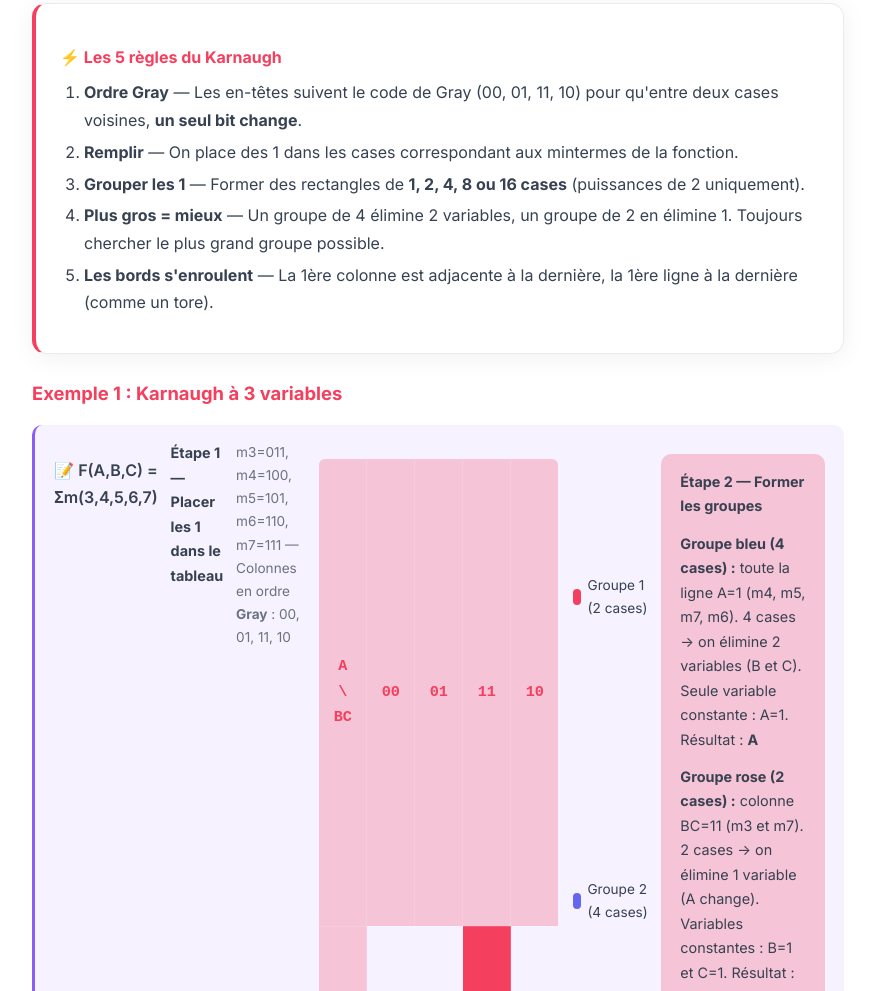
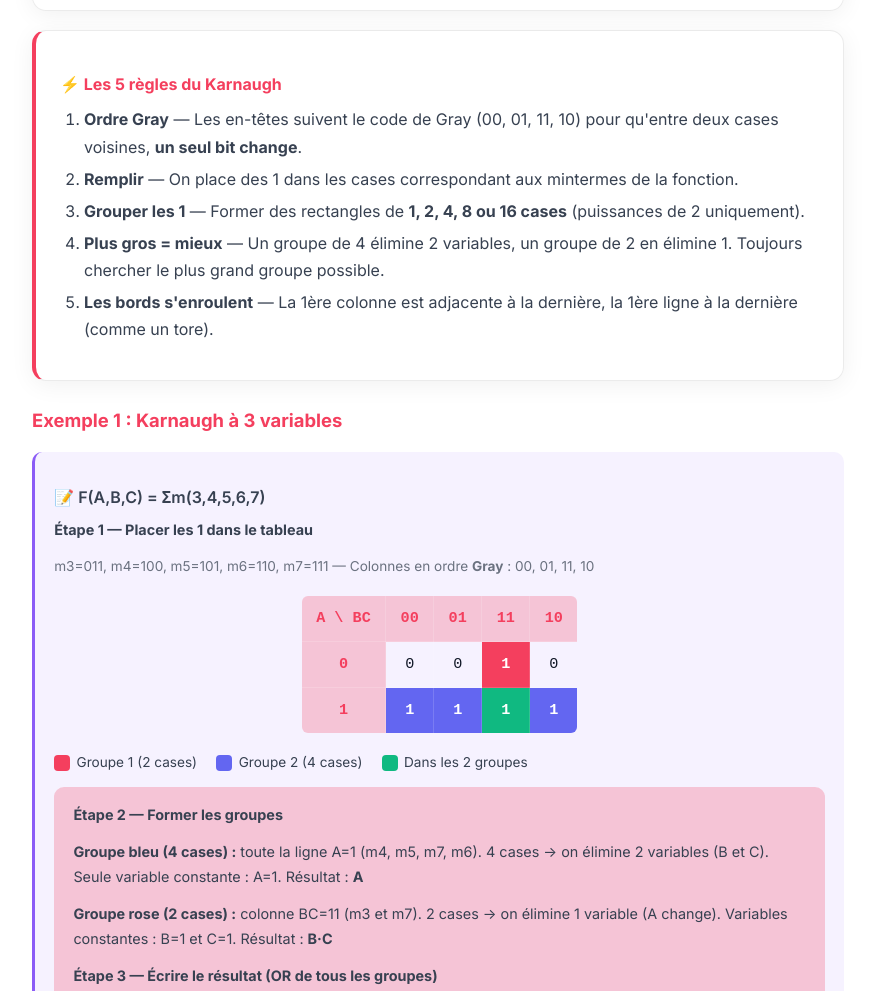
Before and after one commit to Roronoa-Donald/revi-b1, a website: page ato/chapitres/chapitre3.html in a window 1280 px wide. Shown: the part 7510-8501 px from the top of the page, without its empty margins (202-1077 px from the left). Drawn offline with Linux system fonts and the light colour scheme.

Commit message:
fix: example-box display:block + kmap cell visibility

```diff
--- a/assets/css/style.css
+++ b/assets/css/style.css
@@ -364,6 +364,7 @@ body {
     background: rgba(139,92,246,0.08);
     border-left: 3px solid #8b5cf6;
     color: var(--text-secondary);
+    display: block;
 }
 
 /* Mnemonic box (for mnemos/astuces) */
--- a/ato/chapitres/chapitre3.html
+++ b/ato/chapitres/chapitre3.html
@@ -12,7 +12,7 @@
         .dark{--accent:#fb7185;--accent-light:#fda4af;--accent-dark:#f43f5e;--accent-glow:rgba(251,113,133,0.25)}
         .gate-table{text-align:center}.gate-table td,.gate-table th{padding:.4rem .8rem;min-width:50px}
         .kmap{border-collapse:collapse;border:2px solid var(--accent);border-radius:8px;overflow:hidden;margin:1rem auto}
-        .kmap td,.kmap th{padding:.6rem .9rem;text-align:center;font-family:'JetBrains Mono',monospace;font-size:.95rem;border:1px solid var(--border,rgba(255,255,255,.15));min-width:44px}
+        .kmap td,.kmap th{padding:.6rem .9rem;text-align:center;font-family:'JetBrains Mono',monospace;font-size:.95rem;border:1px solid var(--border,rgba(255,255,255,.15));min-width:44px;color:var(--text-primary,#e5e7eb)}
         .kmap th{background:var(--accent-glow);font-weight:700;color:var(--accent)}
         .kmap .grouped{background:var(--accent);color:#fff;font-weight:700}
         .kmap .grp-blue{background:#6366f1;color:#fff;font-weight:700}
```
